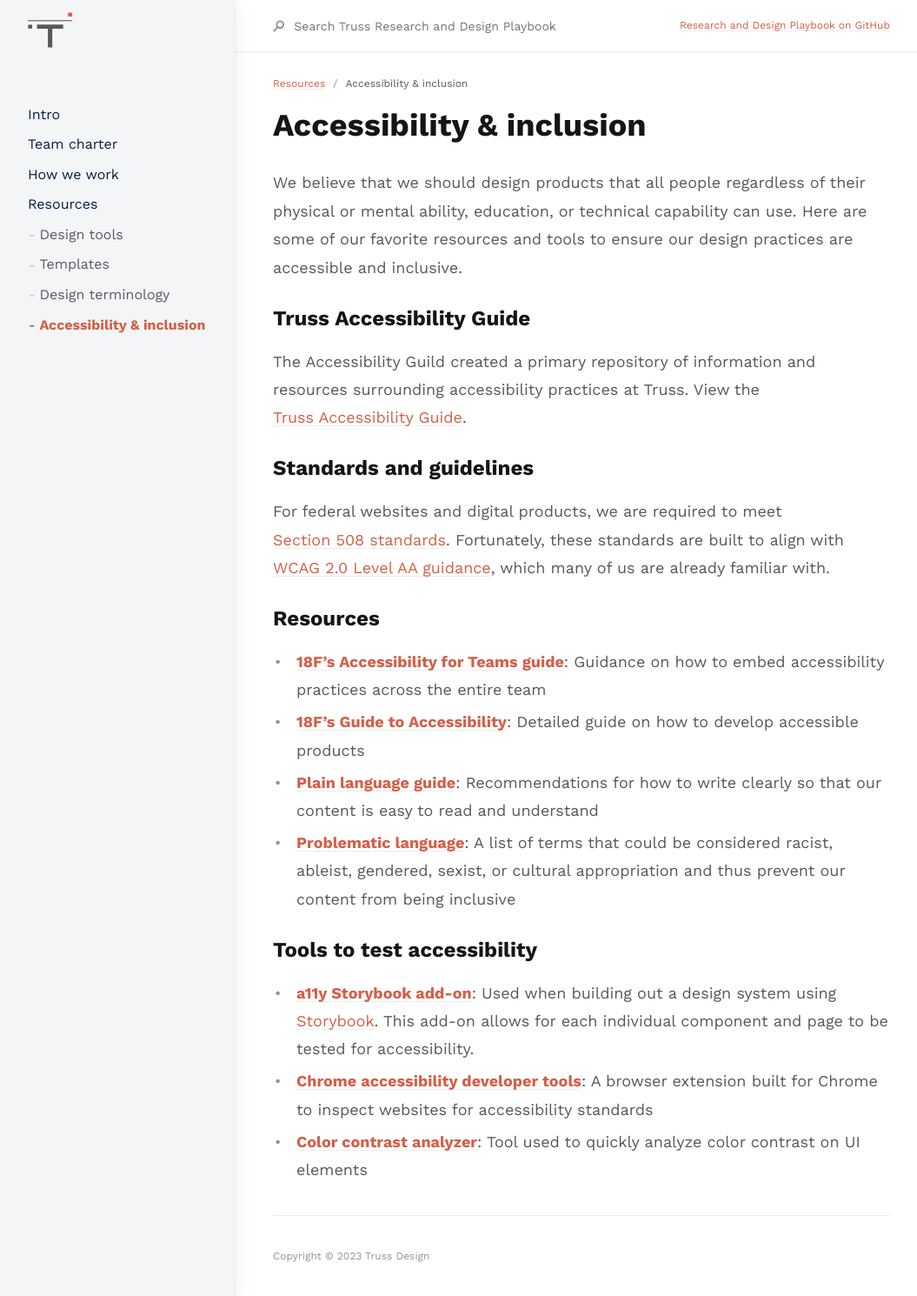
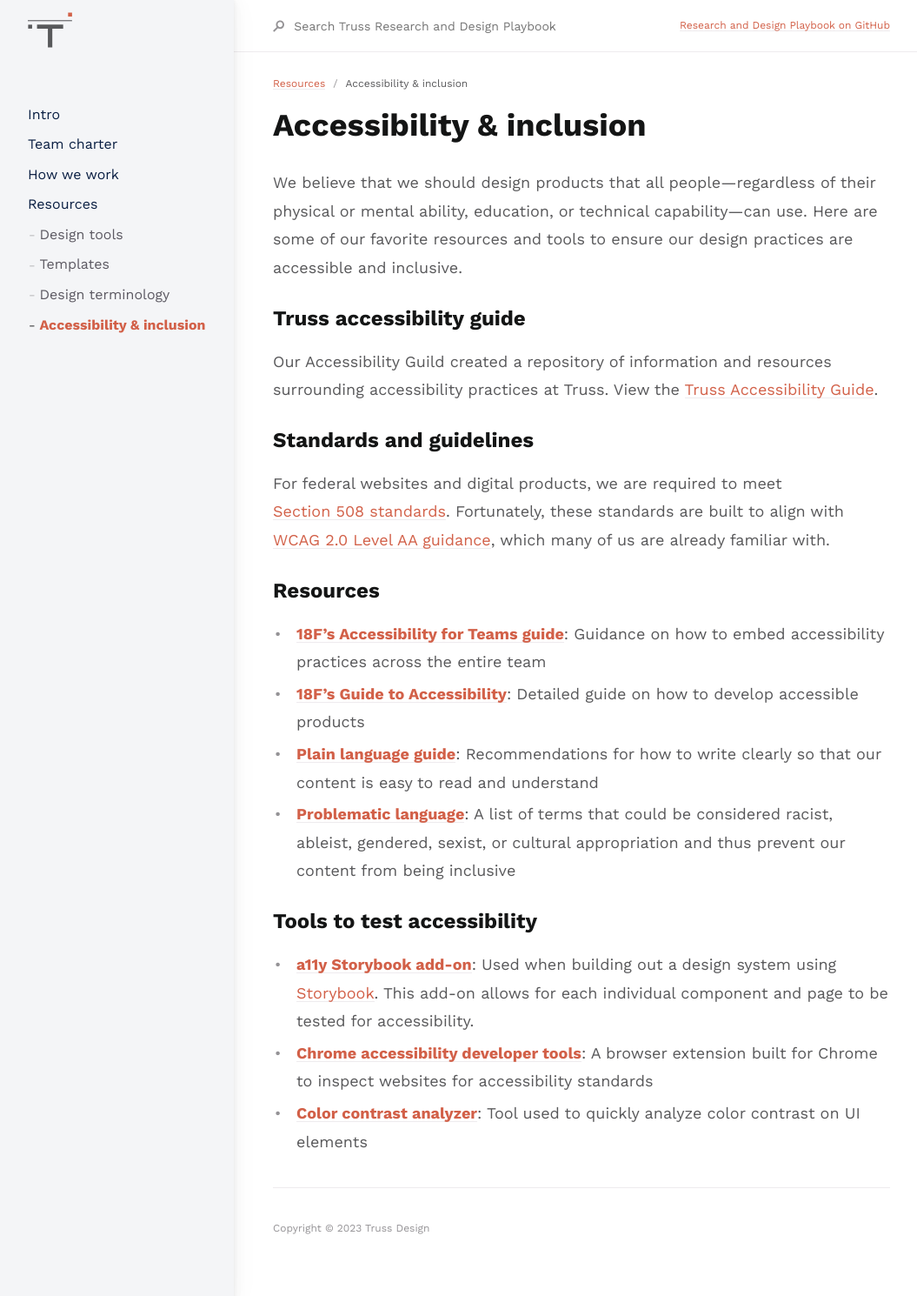
Before and after one commit to trussworks/research-design-playbook, a Jekyll site: the page built from docs/resources/a11y-inclusion.md, in a window 1280 px wide. Shown: the top 1490 px of the page at 87% size, without its empty margins (103-1158 px from the left). Built offline with Jekyll 4.4.1, drawn with Linux system fonts in a browser that asks for light colours.

Commit message:
Update a11y-inclusion.md
Adjusted the wording in the "Truss accessibility guide" section.

```diff
--- a/docs/resources/a11y-inclusion.md
+++ b/docs/resources/a11y-inclusion.md
@@ -8,10 +8,10 @@ nav_order: 5
 # Accessibility & inclusion
 {: .no_toc .fw-700 }
 
-We believe that we should design products that all people regardless of their physical or mental ability, education, or technical capability can use. Here are some of our favorite resources and tools to ensure our design practices are accessible and inclusive.
+We believe that we should design products that all people—regardless of their physical or mental ability, education, or technical capability—can use. Here are some of our favorite resources and tools to ensure our design practices are accessible and inclusive.
 
-## Truss Accessibility Guide
-The Accessibility Guild created a primary repository of information and resources surrounding accessibility practices at Truss. View the [Truss Accessibility Guide](https://github.com/trussworks/accessibility).
+## Truss accessibility guide
+Our Accessibility Guild created a repository of information and resources surrounding accessibility practices at Truss. View the [Truss Accessibility Guide](https://github.com/trussworks/accessibility).
 
 ## Standards and guidelines
 For federal websites and digital products, we are required to meet [Section 508 standards](https://www.section508.gov/create/software-websites). Fortunately, these standards are built to align with [WCAG 2.0 Level AA guidance](https://www.w3.org/TR/WCAG20/), which many of us are already familiar with.
```
